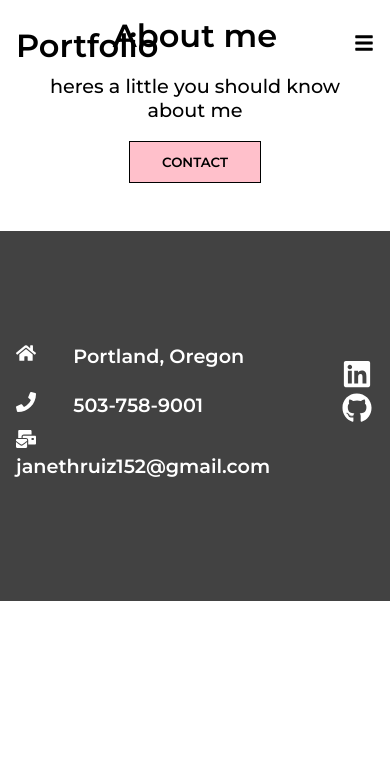
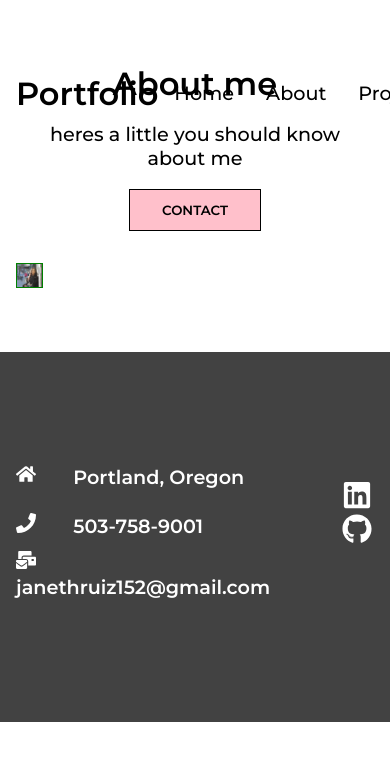
Before and after one commit to janethxuiz/react-portfolio, a React (Create React App) app: page /about in a window 390 px wide. Shown: the top 760 px of the page. Built offline with nearby package versions, Linux system fonts and the light colour scheme.

Commit message:
changing the nav bar style

```diff
--- a/src/components/AboutPage.css
+++ b/src/components/AboutPage.css
@@ -8,14 +8,14 @@
     height: 100%;
 }
 
-.about .left {
+.about-page .left {
     text-align: center;
     margin: auto;
     padding: 1rem;
     max-width: 350px;
 }
 
-.about .left p {
+.about-page .left p {
     margin: 1.2rem 0;
     text-align: center;
 }
@@ -34,5 +34,8 @@
 }
 
 @media screen and (max-width: 640px) {
-
+    .about-page .left p{
+        margin: 1.2rem 0;
+        text-align: center;
+    }
 }
--- a/src/components/AboutPage.js
+++ b/src/components/AboutPage.js
@@ -2,12 +2,11 @@ import './AboutPage.css'
 
 import React from 'react'
 import { Link } from 'react-router-dom'
-// add profile img to assets folder and add it here
-// import img from '../assets'
+import img from '../assets/janeth.img.jpg'
 
 const AboutPage = () => {
   return (
-    <div className='about'>
+    <div className='about-page'>
         <div className='left'>
           <h1>About me</h1>
           <p>heres a little you should know about me</p>
@@ -18,8 +17,7 @@ const AboutPage = () => {
 
         <div className='right'>
           <div className='img-container'>
-              {/* add img  */}
-              {/* <img src={} className='img' alt='true'/> */}
+              <img src={img} className='img' alt='true'/>
           </div>
         </div>
     </div>
--- a/src/components/Navbar.js
+++ b/src/components/Navbar.js
@@ -1,31 +1,16 @@
 import './NavbarStyles.css'
 
-import React, { useState } from 'react'
+import React from 'react'
 import { Link } from 'react-router-dom';
 
-import { FaBars, FaTimes } from 'react-icons/fa';
-
 const Navbar = () => {
-    const [click, setClick] = useState(false);
-    const handleClick = () => setClick(!click);
-
-    const [color, setColor] = useState(false);
-    const changeColor = () => {
-        if (window.scrollY >=100) {
-            setColor(true);
-        } else {
-            setColor(false);
-        }
-    };
-
-window.addEventListener("scroll", changeColor);
 
   return (
-    <div className={color ? 'header header-bg' : 'header'}>
+    <div className="header">
         <Link to='/'>
             <h1>Portfolio</h1>
         </Link>
-        <ul className={click ? 'nav-menu active' : 'nav-menu'}>
+        <ul className="nav-menu">
             <li>
                 <Link to='/'>Home</Link>
             </li>
@@ -39,13 +24,6 @@ window.addEventListener("scroll", changeColor);
                 <Link to='/contact'>Contact</Link>
             </li>
         </ul>
-        <div className='hamburger' onClick={handleClick}>
-            {click ? (
-            <FaTimes size={20} style={{ color: 'black' }} />
-            ) : (
-            <FaBars size={20} style={{ color: 'black' }} />
-            )}
-        </div>
     </div>
   );
 };
```
Also changed, not shown: src/components/NavbarStyles.css (+4 -4 lines), src/assets/janeth.img.jpg (added).
